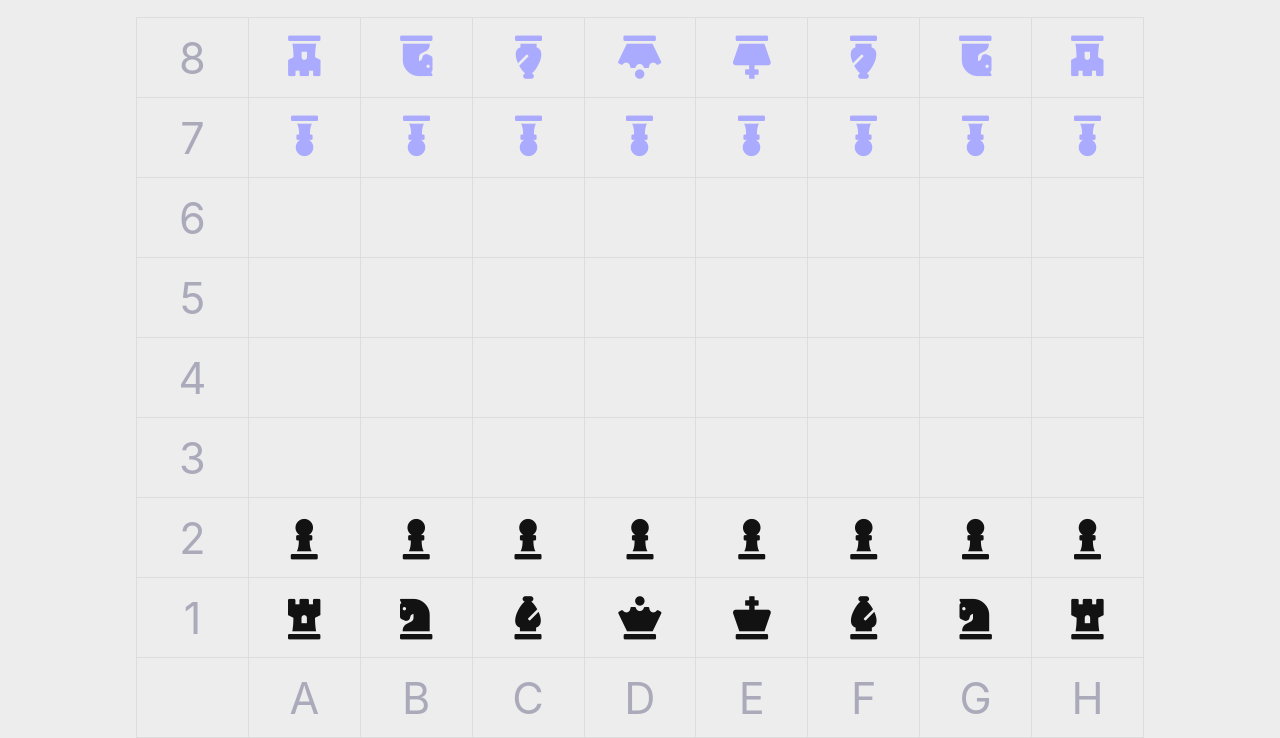
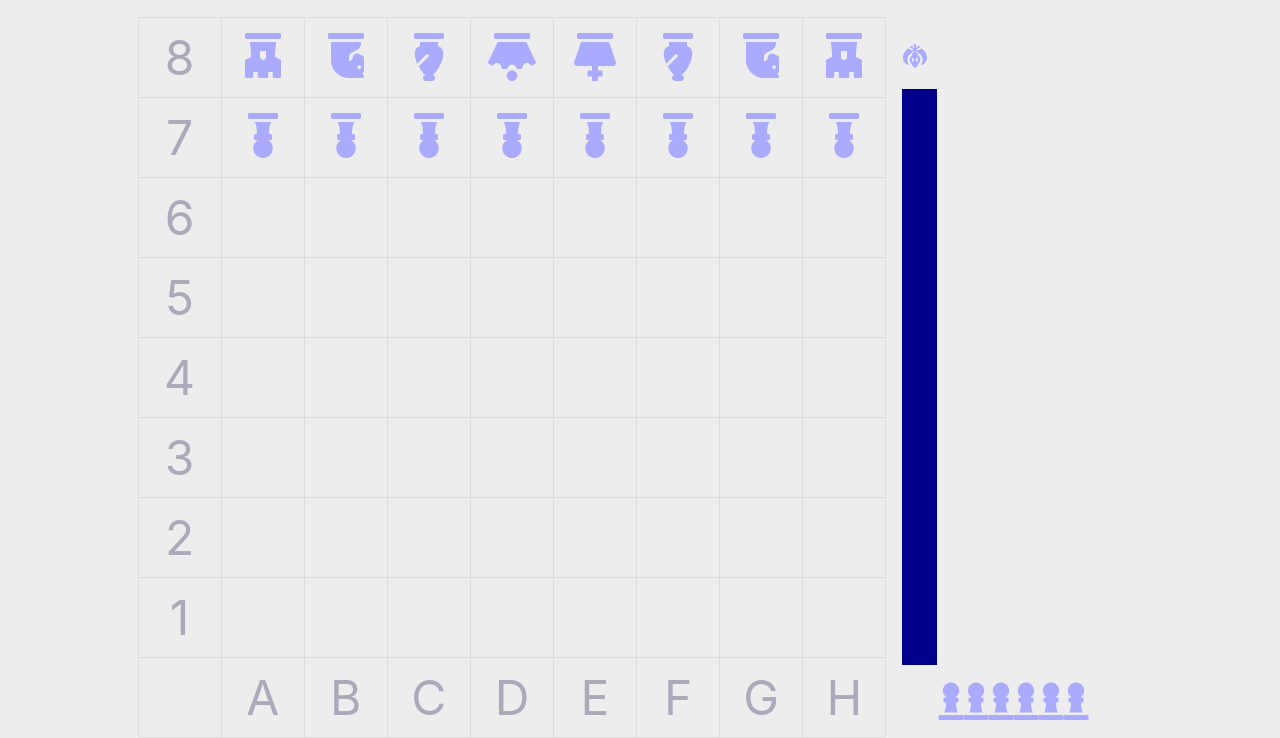
Before and after one commit to Hkrie/gitTesting, a website: page chess.html in a window 1280 px wide. Shown: the part 65-803 px from the top of the page. Drawn offline with Linux system fonts and the light colour scheme.

Commit message:
added chessSidebar

```diff
--- a/chess.html
+++ b/chess.html
@@ -12,7 +12,6 @@
 </head>
 
 <body class="dark" onload="printClock();">
-
 <div class="row">
     <a class="nav-item" href="schriftzeichen.html">Learn Japanese Characters</a>
     <a class="nav-item" href="chess.html">Chess</a>
@@ -24,12 +23,15 @@
     <div id="clock"></div>
 </div>
 <div class="wrapper">
-<!--<table id="chess_layout">
+    <div id="chessWrapper">
+        <!--<table id="chess_layout">
 
-</table>-->
-    <script src="./js/chess.js"></script>
-    <script src="js/bg-mode.js"></script>
+        </table>-->
+    </div>
 </div>
+<script src="./js/chess.js"></script>
+<script src="js/bg-mode.js"></script>
+
 
 </body>
 </html>
--- a/js/chess.js
+++ b/js/chess.js
@@ -9,7 +9,7 @@ const chessGame = (event)=> {
     //ll.4 - 87 create chess board with all chess pieces
     const table = document.createElement('table');
     table.id = 'chess_layout';
-    document.body.appendChild(table);
+    document.getElementById('chessWrapper').appendChild(table);
 
 
 
@@ -102,6 +102,7 @@ const chessGame = (event)=> {
 };
 document.addEventListener("DOMContentLoaded", (event)=>{
     chessGame(event);
+    chessSideBar();
 });
 
 function chessMovement(e){
@@ -554,3 +555,36 @@ const removeUselessNextLocations = (chessColor)=>{
         }}
 };
 */
+const chessSideBar = () =>{
+  const rightSiteBar = document.createElement('table');
+  rightSiteBar.id = 'chessRightSiteBar';
+
+    const rightTrack1 = document.createElement('tr');
+    rightTrack1.classList.add('deadWhiteChessPieces');
+    const rightCol1 = document.createElement('td');
+    const rightCol1_2 = document.createElement('td');
+    rightCol1_2.innerHTML = '<i class="fas fa-khanda"></i>';
+    rightCol1.innerHTML = '<i class="fas fa-chess-pawn"></i><i class="fas fa-chess-pawn"></i><i class="fas fa-chess-pawn"></i>';
+    rightTrack1.appendChild(rightCol1_2);
+    rightTrack1.appendChild(rightCol1);
+    rightSiteBar.appendChild(rightTrack1);
+
+    //will show the leftover time, wins:loses, who's turn it is right now etc.
+    const rightTrack2 = document.createElement('tr');
+    rightTrack2.classList.add('StatsPanel');
+    const rightCol2 = document.createElement('td');
+    rightTrack2.appendChild(rightCol2);
+    rightSiteBar.appendChild(rightTrack2);
+
+    const rightTrack3 = document.createElement('tr');
+    rightTrack3.classList.add('deadBlackChessPieces');
+    const rightCol3 = document.createElement('td');
+    const rightCol3_2 = document.createElement('td');
+    rightCol3_2.innerHTML = '<i class="fas fa-khanda"></i>';
+    rightCol3.innerHTML = '<i class="fas fa-chess-pawn"></i><i class="fas fa-chess-pawn"></i><i class="fas fa-chess-pawn"></i><i class="fas fa-chess-pawn"></i><i class="fas fa-chess-pawn"></i><i class="fas fa-chess-pawn"></i>';
+    rightTrack3.appendChild(rightCol3_2);
+    rightTrack3.appendChild(rightCol3);
+    rightSiteBar.appendChild(rightTrack3);
+
+    document.getElementById('chessWrapper').appendChild(rightSiteBar);
+};
--- a/scss/index.scss
+++ b/scss/index.scss
@@ -27,7 +27,7 @@ body{
 }
 .wrapper{
 
-  width: 80%;
+  width: 90%;
   margin-top: 20px;
   margin-left: 5%;
   margin-right: 5%;
@@ -77,16 +77,61 @@ a.nav-item:visited{
 }
 
 //chess
+$chessBlack:#aaaaff;
+$chessWhite:#ededed;
+#chessWrapper{
+  display: flex;
+  flex: 6;
+  width: 100%;
+
+}
+#chessRightSiteBar{
+  width: 15rem;
+  margin-left: 1rem;
+  margin-right: auto;
+  //background-color: #0056b3;
+  color: #ffc107;
+  height: 45rem;
+  .StatsPanel{
+    height: 80%;
+    background-color: darkblue;
+  }
+  .deadWhiteChessPieces, .deadBlackChessPieces{
+    font-size: 2.5rem;
+    word-break: break-all;
+    min-height: 10%;
+  }
+  .deadWhiteChessPieces{
+    .fas{
+      transform: rotate(180deg);
+    }
+    .fa-khanda{
+      color:$chessBlack;
+      font-size: 1.5rem;
+      margin-top: auto;
+      vertical-align: middle;
+
+    }
+    color: $chessWhite;
+  }
+  .deadBlackChessPieces{
+    .fa-khanda{
+      color:$chessWhite;
+      font-size: 1.5rem;
+    }
+    color: $chessBlack;
+  }
+}
 #chess_layout{
 
   border-collapse: collapse;
   border: $border;
-  font-size: 1.35em;
-  width: 63rem;
+  font-size: 3rem;
+  width: 46.8rem;
   padding-top: 100%;
   position: relative;
   height: 45rem;
-  margin-right: auto;
+  //margin-right: auto;
   margin-left: auto;
   min-width: 310px;
   .chess_row{
@@ -97,12 +142,15 @@ a.nav-item:visited{
   .chess_col{
     border: $border;
     padding: 5px;
-    width: 7rem;
+    width: 5.2rem;
     height:5rem;
     text-align: center;
     &>.chess_black{
-      color: #aaaaff;
+      color: $chessBlack;
       transform: rotate(180deg);
+    }
+    &>.chess_white{
+      color: $chessWhite;
     }
   }
   .cords{
```
Also changed, not shown: css/index.css.
